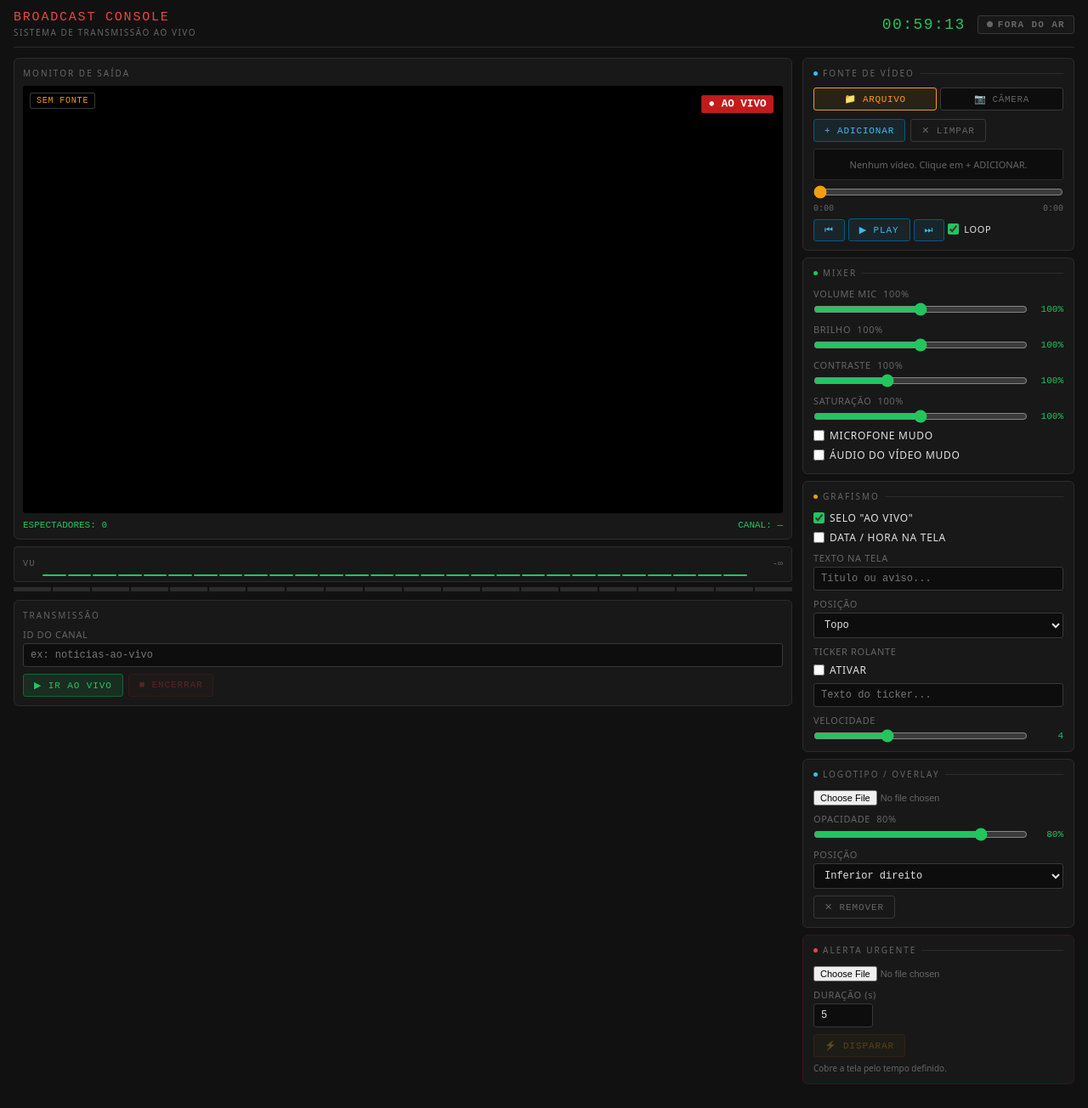
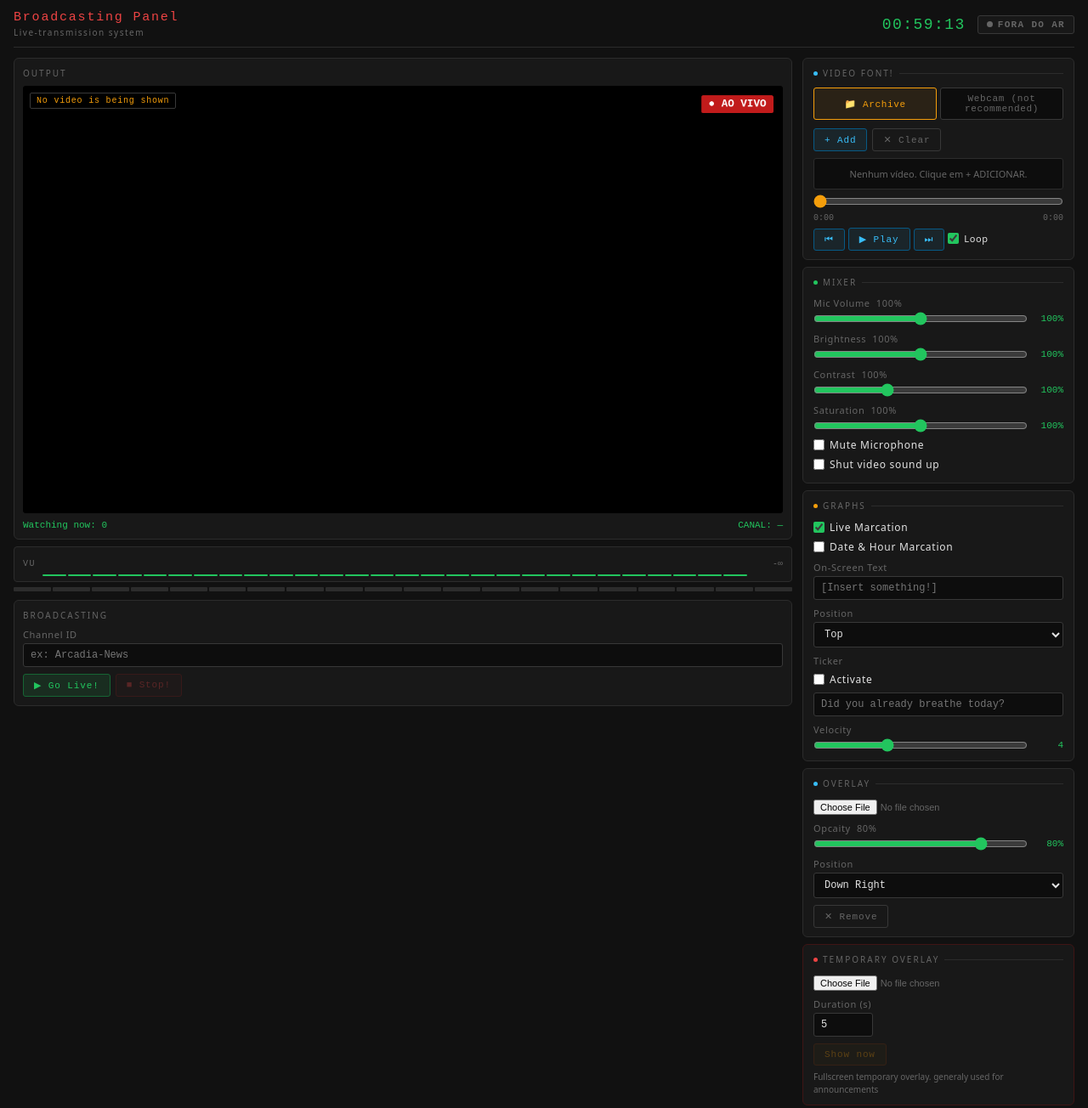
Before and after one commit to BegulaIsBegning/anchorage, a website: page public/broadcaster/index.html in a window 1280 px wide. Shown: the whole page at 85% size. Drawn offline with nearby package versions, Linux system fonts and the light colour scheme; no server answers.

Commit message:
Rename Broadcast Console to Anchorage Panel

```diff
--- a/public/broadcaster/index.html
+++ b/public/broadcaster/index.html
@@ -3,7 +3,7 @@
 <head>
   <meta charset="UTF-8"/>
   <meta name="viewport" content="width=device-width,initial-scale=1"/>
-  <title>Broadcast Console</title>
+  <title>Anchorage Panel</title>
   <link rel="stylesheet" href="styles.css"/>
 </head>
 <body>
@@ -11,14 +11,14 @@
 
   <div class="topbar">
     <div>
-      <h1>BROADCAST CONSOLE</h1>
-      <div class="topbar-sub">SISTEMA DE TRANSMISSÃO AO VIVO</div>
+      <h1>Broadcasting Panel</h1>
+      <div class="topbar-sub">Live-transmission system</div>
     </div>
     <div class="topbar-right">
       <span class="clock" id="clockDisplay">--:--:--</span>
       <span class="live-badge off" id="liveBadge">
         <span class="live-dot"></span>
-        <span id="liveBadgeText">FORA DO AR</span>
+        <span id="liveBadgeText">You're not broadcasting!</span>
       </span>
     </div>
   </div>
@@ -28,15 +28,15 @@
     <!-- LEFT -->
     <div>
       <div class="preview-box">
-        <div class="section-label">MONITOR DE SAÍDA</div>
+        <div class="section-label">Output</div>
         <div class="canvas-wrap">
           <canvas id="outCanvas" width="1280" height="720"></canvas>
           <video id="camVideo" playsinline muted></video>
-          <div class="src-badge" id="sourceBadge">SEM FONTE</div>
+          <div class="src-badge" id="sourceBadge">No video is being shown</div>
         </div>
         <div class="preview-meta">
-          <span>ESPECTADORES: <span id="viewersCount">0</span></span>
-          <span id="channelDisplay">CANAL: —</span>
+          <span>Watching now: <span id="viewersCount">0</span></span>
+          <span id="channelDisplay">Channel: —</span>
         </div>
       </div>
 
@@ -48,12 +48,12 @@
       <div class="ledbar-wrap"><div id="ledbar"></div></div>
 
       <div class="go-live-box">
-        <div class="section-label">TRANSMISSÃO</div>
-        <label>ID DO CANAL</label>
-        <input type="text" id="channelId" placeholder="ex: noticias-ao-vivo" maxlength="64"/>
+        <div class="section-label">Broadcasting</div>
+        <label>Channel ID</label>
+        <input type="text" id="channelId" placeholder="ex: Arcadia-News" maxlength="64"/>
         <div class="btn-row">
-          <button class="btn-go"   id="btnGoLive">▶ IR AO VIVO</button>
-          <button class="btn-stop" id="btnStop" disabled>■ ENCERRAR</button>
+          <button class="btn-go"   id="btnGoLive">▶ Go Live!</button>
+          <button class="btn-stop" id="btnStop" disabled>■ Stop!</button>
         </div>
       </div>
     </div>
@@ -63,17 +63,17 @@
 
       <!-- SOURCE -->
       <div class="card">
-        <div class="card-title"><span class="ctdot" style="background:var(--blue)"></span>FONTE DE VÍDEO</div>
+        <div class="card-title"><span class="ctdot" style="background:var(--blue)"></span>Video Font!</div>
         <div class="src-tabs">
-          <button class="src-tab active" id="srcFile" onclick="selectSource('file')">📁 ARQUIVO</button>
-          <button class="src-tab"        id="srcCam"  onclick="selectSource('cam')">📷 CÂMERA</button>
+          <button class="src-tab active" id="srcFile" onclick="selectSource('file')">📁 Archive</button>
+          <button class="src-tab"        id="srcCam"  onclick="selectSource('cam')"> Webcam (not recommended)</button>
         </div>
 
         <div id="fileSourcePanel">
           <input type="file" id="videoFiles" accept="video/*" multiple style="display:none"/>
           <div class="btn-row" style="margin-top:0">
-            <button class="btn-blue"  id="btnAddVideos">+ ADICIONAR</button>
-            <button class="btn-ghost" id="btnClearPlaylist">✕ LIMPAR</button>
+            <button class="btn-blue"  id="btnAddVideos">+ Add</button>
+            <button class="btn-ghost" id="btnClearPlaylist">✕ Clear</button>
           </div>
           <div class="playlist" id="playlist" style="margin-top:8px"></div>
           <div class="seek-wrap">
@@ -85,91 +85,91 @@
           </div>
           <div class="pb-row">
             <button class="btn-blue" id="btnPrevVideo">⏮</button>
-            <button class="btn-blue" id="btnPlayPause">▶ PLAY</button>
+            <button class="btn-blue" id="btnPlayPause">▶ Play</button>
             <button class="btn-blue" id="btnNextVideo">⏭</button>
-            <label class="chk"><input type="checkbox" id="loopPlaylist" checked/> LOOP</label>
+            <label class="chk"><input type="checkbox" id="loopPlaylist" checked/> Loop</label>
           </div>
         </div>
 
         <div id="camSourcePanel" style="display:none">
-          <label>CÂMERA</label>
+          <label>Camera</label>
           <select id="camSelect"></select>
           <div class="btn-row">
-            <button class="btn-blue" id="btnRefreshCam" style="width:100%">↺ ATUALIZAR</button>
+            <button class="btn-blue" id="btnRefreshCam" style="width:100%">↺ Update</button>
           </div>
         </div>
       </div>
 
       <!-- MIXER -->
       <div class="card">
-        <div class="card-title"><span class="ctdot" style="background:var(--green)"></span>MIXER</div>
+        <div class="card-title"><span class="ctdot" style="background:var(--green)"></span>Mixer</div>
 
-        <label>VOLUME MIC &nbsp;<span id="micVal">100</span>%</label>
+        <label>Mic Volume &nbsp;<span id="micVal">100</span>%</label>
         <div class="rrow"><input type="range" id="micGain" min="0" max="200" value="100"/><span class="rval" id="micValRight">100%</span></div>
 
-        <label>BRILHO &nbsp;<span id="brightVal">100</span>%</label>
+        <label>Brightness &nbsp;<span id="brightVal">100</span>%</label>
         <div class="rrow"><input type="range" id="videoBright" min="40" max="160" value="100"/><span class="rval" id="brightValRight">100%</span></div>
 
-        <label>CONTRASTE &nbsp;<span id="contrastVal">100</span>%</label>
+        <label>Contrast &nbsp;<span id="contrastVal">100</span>%</label>
         <div class="rrow"><input type="range" id="videoContrast" min="50" max="200" value="100"/><span class="rval" id="contrastValRight">100%</span></div>
 
-        <label>SATURAÇÃO &nbsp;<span id="satVal">100</span>%</label>
+        <label>Saturation &nbsp;<span id="satVal">100</span>%</label>
         <div class="rrow"><input type="range" id="videoSat" min="0" max="200" value="100"/><span class="rval" id="satValRight">100%</span></div>
 
-        <label class="chk"><input type="checkbox" id="muteMic"/> MICROFONE MUDO</label>
-        <label class="chk"><input type="checkbox" id="muteVideoAudio"/> ÁUDIO DO VÍDEO MUDO</label>
+        <label class="chk"><input type="checkbox" id="muteMic"/> Mute Microphone</label>
+        <label class="chk"><input type="checkbox" id="muteVideoAudio"/> Shut video sound up</label>
       </div>
 
       <!-- GRAFISMO -->
       <div class="card">
-        <div class="card-title"><span class="ctdot" style="background:var(--amber)"></span>GRAFISMO</div>
+        <div class="card-title"><span class="ctdot" style="background:var(--amber)"></span>Graphs</div>
 
-        <label class="chk"><input type="checkbox" id="showLiveTag" checked/> SELO "AO VIVO"</label>
-        <label class="chk"><input type="checkbox" id="showDateTime"/> DATA / HORA NA TELA</label>
+        <label class="chk"><input type="checkbox" id="showLiveTag" checked/> Live Marcation </label>
+        <label class="chk"><input type="checkbox" id="showDateTime"/> Date & Hour Marcation</label>
 
-        <label style="margin-top:8px">TEXTO NA TELA</label>
-        <input type="text" id="screenText" placeholder="Título ou aviso..." maxlength="120"/>
-        <label>POSIÇÃO</label>
+        <label style="margin-top:8px">On-Screen Text</label>
+        <input type="text" id="screenText" placeholder="[Insert something!]" maxlength="120"/>
+        <label>Position</label>
         <select id="screenTextPos">
-          <option value="top">Topo</option>
-          <option value="center">Centro</option>
-          <option value="bottom">Rodapé</option>
+          <option value="top">Top</option>
+          <option value="center">Center</option>
+          <option value="bottom">Close to ticker</option>
         </select>
 
-        <label style="margin-top:8px">TICKER ROLANTE</label>
-        <label class="chk"><input type="checkbox" id="tickerOn"/> ATIVAR</label>
-        <input type="text" id="tickerText" placeholder="Texto do ticker..." maxlength="400" style="margin-top:4px"/>
-        <label>VELOCIDADE</label>
+        <label style="margin-top:8px">Ticker</label>
+        <label class="chk"><input type="checkbox" id="tickerOn"/> Activate</label>
+        <input type="text" id="tickerText" placeholder="Did you already breathe today?" maxlength="4000" style="margin-top:4px"/>
+        <label>Velocity</label>
         <div class="rrow"><input type="range" id="tickerSpeed" min="1" max="10" value="4"/><span class="rval" id="tickerSpeedVal">4</span></div>
       </div>
 
       <!-- OVERLAY -->
       <div class="card">
-        <div class="card-title"><span class="ctdot" style="background:var(--blue)"></span>LOGOTIPO / OVERLAY</div>
+        <div class="card-title"><span class="ctdot" style="background:var(--blue)"></span>Overlay</div>
         <input type="file" id="overlayFile" accept="image/*"/>
-        <label>OPACIDADE &nbsp;<span id="overlayOpVal">80</span>%</label>
+        <label>Opcaity &nbsp;<span id="overlayOpVal">80</span>%</label>
         <div class="rrow"><input type="range" id="overlayOpacity" min="0" max="100" value="80"/><span class="rval" id="overlayOpRight">80%</span></div>
-        <label>POSIÇÃO</label>
+        <label>Position</label>
         <select id="overlayPos">
-          <option value="br">Inferior direito</option>
-          <option value="bl">Inferior esquerdo</option>
-          <option value="tr">Superior direito</option>
-          <option value="tl">Superior esquerdo</option>
-          <option value="fill">Tela cheia</option>
+          <option value="br">Down Right</option>
+          <option value="bl">Down Left</option>
+          <option value="tr">Upper Right</option>
+          <option value="tl">Upper Left</option>
+          <option value="fill">Fullscreen</option>
         </select>
-        <div class="btn-row"><button class="btn-ghost" id="btnClearOverlay">✕ REMOVER</button></div>
+        <div class="btn-row"><button class="btn-ghost" id="btnClearOverlay">✕ Remove</button></div>
       </div>
 
       <!-- URGENT -->
       <div class="card urgent-card">
-        <div class="card-title"><span class="ctdot" style="background:var(--red)"></span>ALERTA URGENTE</div>
+        <div class="card-title"><span class="ctdot" style="background:var(--red)"></span>Temporary Overlay</div>
         <input type="file" id="urgentFile" accept="image/*"/>
-        <label>DURAÇÃO (s)</label>
+        <label>Duration (s)</label>
         <input type="number" id="urgentDuration" value="5" min="1" max="30" style="width:70px"/>
         <div class="btn-row">
-          <button class="btn-warn" id="btnUrgent" disabled>⚡ DISPARAR</button>
+          <button class="btn-warn" id="btnUrgent" disabled>Show now</button>
         </div>
-        <p class="hint">Cobre a tela pelo tempo definido.</p>
+        <p class="hint">Fullscreen temporary overlay. generaly used for announcements</p>
       </div>
 
     </div>
```
